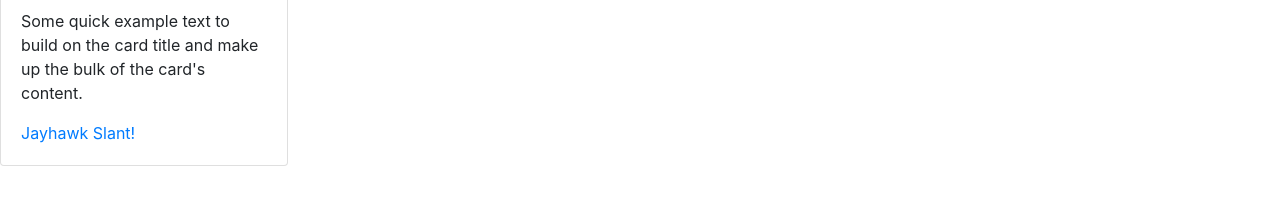
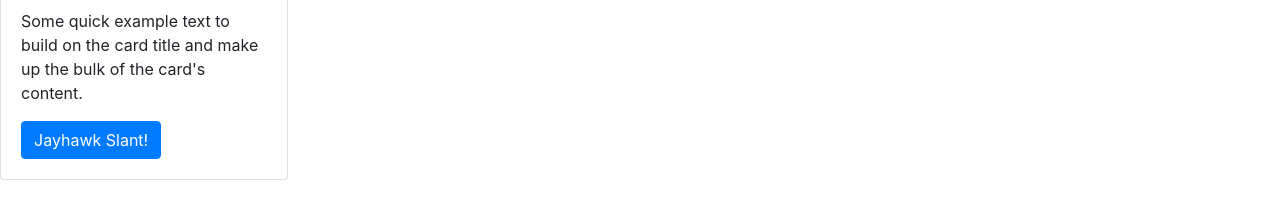
Before and after one commit to jaredrhodes15/Jayhawks, a plain HTML site: page index.html in a window 1280 px wide. Shown: the part 319-538 px from the top of the page. Drawn offline with nearby package versions, Linux system fonts and the light colour scheme.

Commit message:
The Button is back

```diff
--- a/index.html
+++ b/index.html
@@ -6,9 +6,6 @@
     <meta http-equiv="X-UA-Compatible" content="ie=edge">
     <title>Document</title>
     <link rel="stylesheet" href="https://stackpath.bootstrapcdn.com/bootstrap/4.1.3/css/bootstrap.min.css" integrity="sha384-MCw98/SFnGE8fJT3GXwEOngsV7Zt27NXFoaoApmYm81iuXoPkFOJwJ8ERdknLPMO" crossorigin="anonymous">
-    <script src="https://code.jquery.com/jquery-3.3.1.slim.min.js" integrity="sha384-q8i/X+965DzO0rT7abK41JStQIAqVgRVzpbzo5smXKp4YfRvH+8abtTE1Pi6jizo" crossorigin="anonymous"></script>
-<script src="https://cdnjs.cloudflare.com/ajax/libs/popper.js/1.14.3/umd/popper.min.js" integrity="sha384-ZMP7rVo3mIykV+2+9J3UJ46jBk0WLaUAdn689aCwoqbBJiSnjAK/l8WvCWPIPm49" crossorigin="anonymous"></script>
-<script src="https://stackpath.bootstrapcdn.com/bootstrap/4.1.3/js/bootstrap.min.js" integrity="sha384-ChfqqxuZUCnJSK3+MXmPNIyE6ZbWh2IMqE241rYiqJxyMiZ6OW/JmZQ5stwEULTy" crossorigin="anonymous"></script>
 </head>
 <body>
     <nav class="navbar navbar-expand-lg navbar-light bg-light">
@@ -52,8 +49,11 @@
         <div class="card-body">
           <h5 class="card-title">Card title</h5>
           <p class="card-text">Some quick example text to build on the card title and make up the bulk of the card's content.</p>
-          <a href="#" class="http://www.jayhawkslant.com">Jayhawk Slant!</a>
+          <a href="http://www.jayhawkslant.com" class="btn btn-primary">Jayhawk Slant!</a>
         </div>
       </div>
 </body>
+<script src="https://code.jquery.com/jquery-3.3.1.slim.min.js" integrity="sha384-q8i/X+965DzO0rT7abK41JStQIAqVgRVzpbzo5smXKp4YfRvH+8abtTE1Pi6jizo" crossorigin="anonymous"></script>
+<script src="https://cdnjs.cloudflare.com/ajax/libs/popper.js/1.14.3/umd/popper.min.js" integrity="sha384-ZMP7rVo3mIykV+2+9J3UJ46jBk0WLaUAdn689aCwoqbBJiSnjAK/l8WvCWPIPm49" crossorigin="anonymous"></script>
+<script src="https://stackpath.bootstrapcdn.com/bootstrap/4.1.3/js/bootstrap.min.js" integrity="sha384-ChfqqxuZUCnJSK3+MXmPNIyE6ZbWh2IMqE241rYiqJxyMiZ6OW/JmZQ5stwEULTy" crossorigin="anonymous"></script>
 </html>
```
